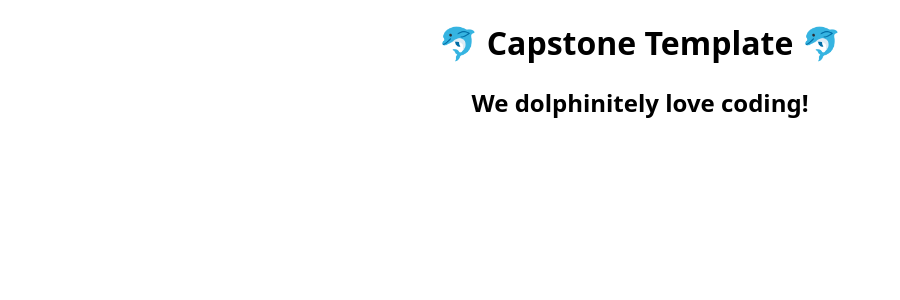
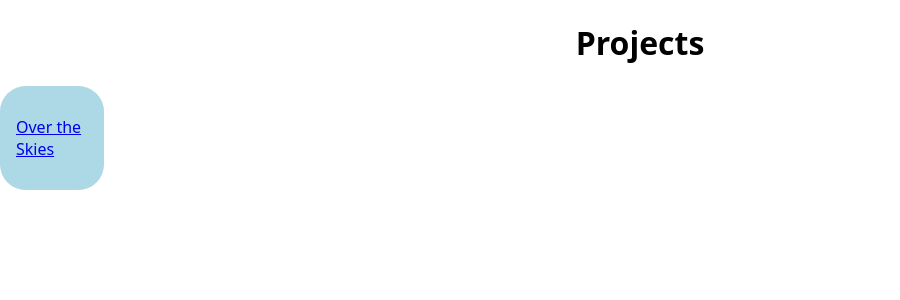
Before and after one commit to ThysBat/worldbuilding-tool, a Next.js app: page / in a window 1280 px wide. Shown: the top 300 px of the page, without its empty margins (0-900 px from the left). Built offline with nearby package versions, Linux system fonts and the light colour scheme.

Commit message:
add ProjectCard component, add more empty components

```diff
--- /dev/null
+++ b/components/Card/index.js
@@ -0,0 +1,19 @@
+import Link from "next/link";
+import styled from "styled-components";
+
+const StyledLink = styled(Link)`
+  display: flex;
+  align-items: center;
+
+  width: var(--card-size);
+  height: var(--card-size);
+
+  background-color: lightblue;
+  padding: 1rem;
+
+  border-radius: 1.6rem;
+`;
+
+export default function Card({ children }) {
+  return <StyledLink href="/">{children}</StyledLink>;
+}
--- /dev/null
+++ b/components/ProjectCard/index.js
@@ -0,0 +1,5 @@
+import Card from "../Card";
+
+export default function ProjectCard({ name = "Over the Skies" }) {
+  return <Card>{name}</Card>;
+}
--- /dev/null
+++ b/components/ProjectsList/index.js
@@ -0,0 +1 @@
+export default function ProjectsList() {}
--- a/pages/index.js
+++ b/pages/index.js
@@ -1,11 +1,11 @@
 import Heading from "../components/Heading";
-import SubHeading from "../components/SubHeading";
+import ProjectCard from "../components/ProjectCard";
 
 export default function Home() {
   return (
     <main>
-      <Heading>🐬 Capstone Template 🐬</Heading>
-      <SubHeading>We dolphinitely love coding!</SubHeading>
+      <Heading>Projects</Heading>
+      <ProjectCard />
     </main>
   );
 }
--- a/styles.js
+++ b/styles.js
@@ -1,6 +1,11 @@
 import { createGlobalStyle } from "styled-components";
 
 export default createGlobalStyle`
+
+  :root{
+    --card-size: 6.5rem;
+  }
+
   *,
   *::before,
   *::after {
@@ -8,6 +13,7 @@ export default createGlobalStyle`
   }
   body {
     margin: 0;
+    padding: 0;
     font-family: system-ui;
   }
 `;
```
